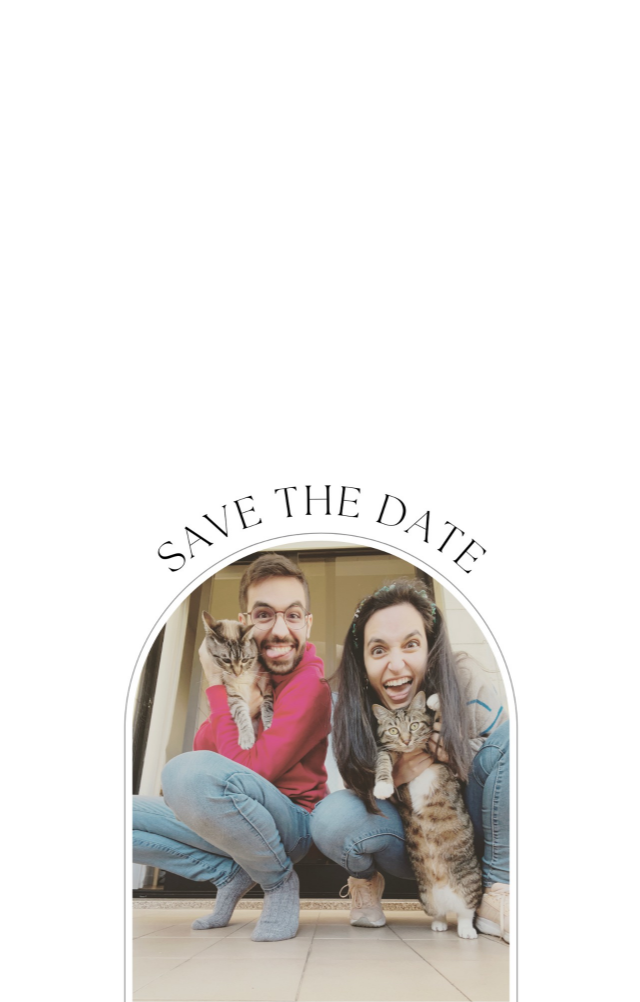
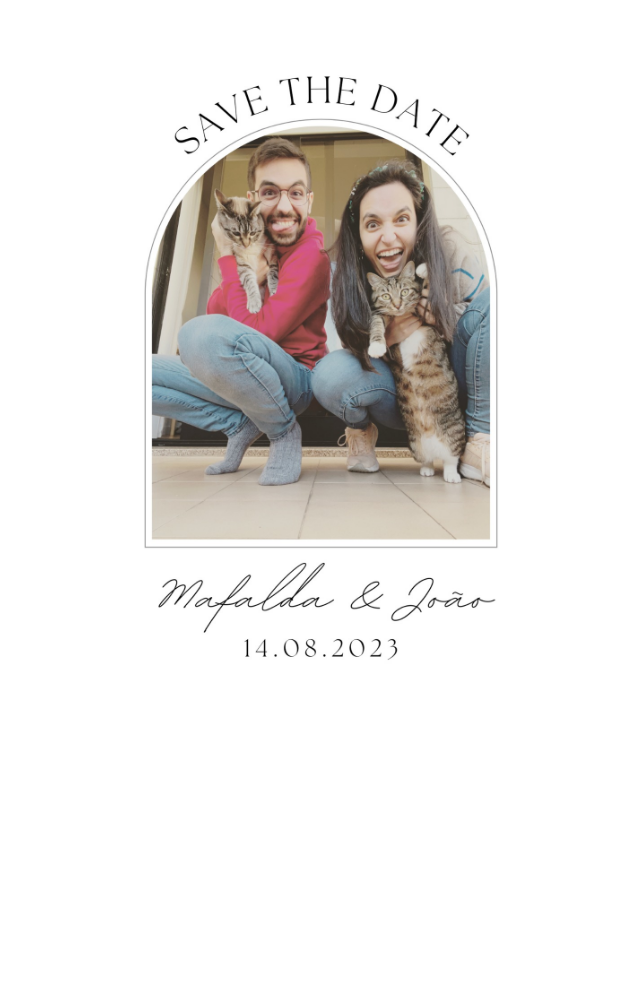
Before and after one commit to mafaldaejoao/mafaldaejoao.github.io, a plain HTML site: page index.html in a window 1280 px wide. Shown: the top 1002 px of the page, without its empty margins (319-959 px from the left). After the commit the page ends 800 px from the top, so only its background shows below. Drawn offline with nearby package versions, Linux system fonts and the light colour scheme.

Commit message:
Fix non-mobile devices

```diff
--- a/index.html
+++ b/index.html
@@ -13,7 +13,7 @@
 <body>
     <div class="flex justify-center">
         <div class="flex-wrap">
-            <img class="xl:scale-50" src="src/nos.jpeg" alt="" loading="lazy">
+            <img class="xl:h-auto xl:max-w-lg xs:scale-50" src="src/nos.jpeg" alt="" loading="lazy">
         </div>
     </div>
 </body>
```
